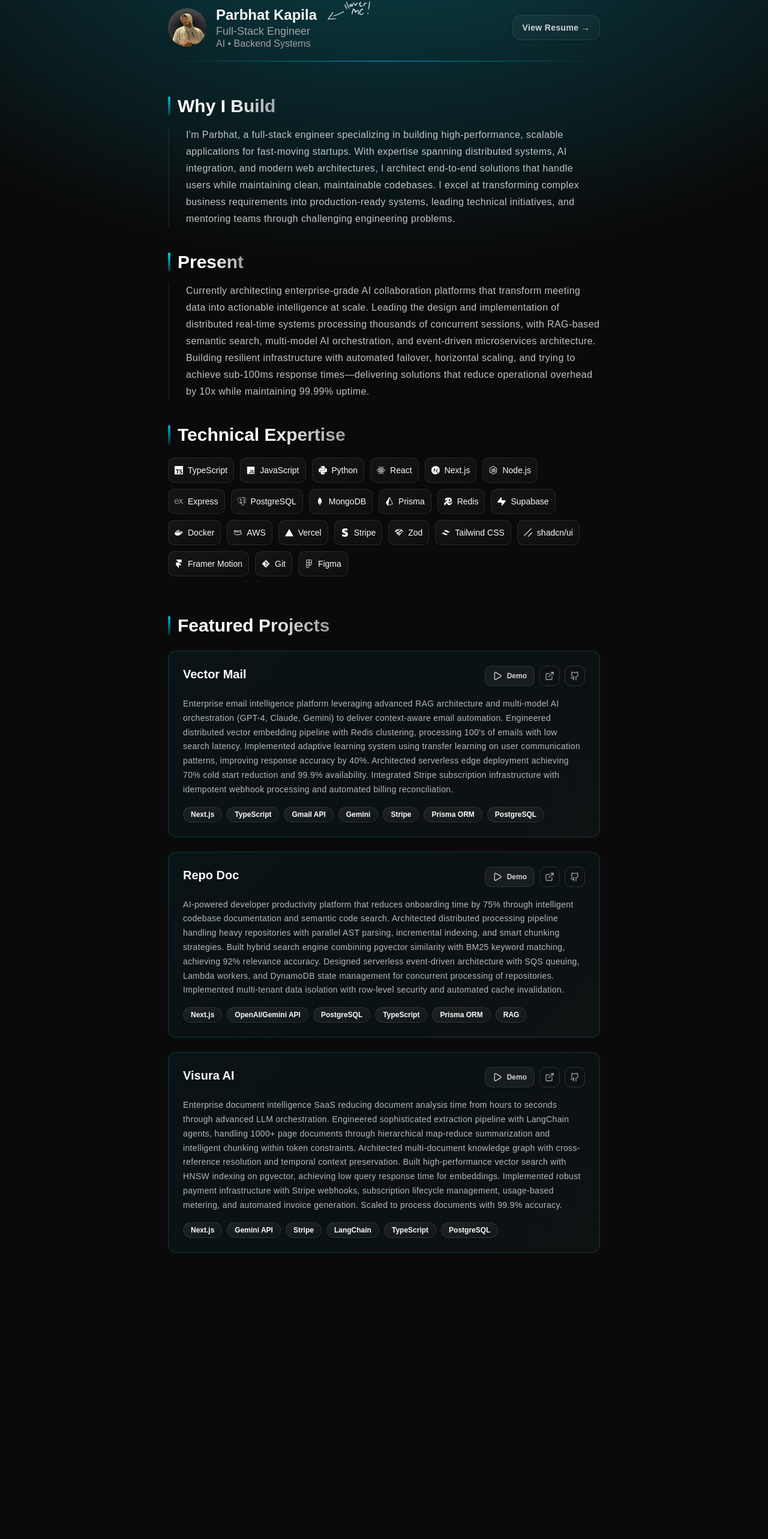
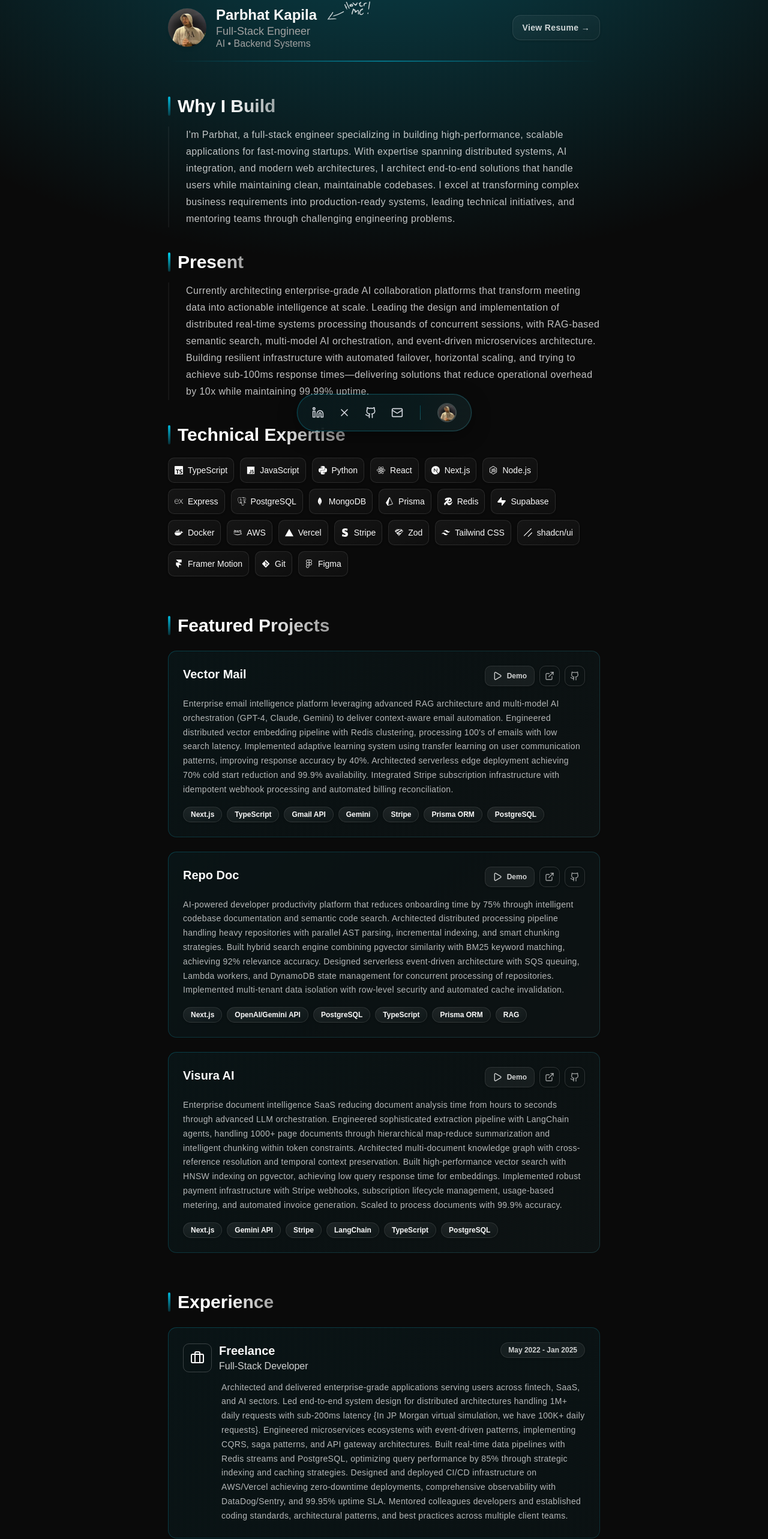
Before and after one commit to parbhatkapila4/portfolio, a Next.js app: page / in a window 1280 px wide. Shown: the part 41-2607 px from the top of the page at 60% size. Built offline with nearby package versions, Linux system fonts and the light colour scheme.

Commit message:
Final Fixes

```diff
--- a/src/components/About.tsx
+++ b/src/components/About.tsx
@@ -7,30 +7,22 @@
     <>
       <motion.section
         className="mt-14"
-        initial={{ opacity: 0, y: 20 }}
-        animate={{ opacity: 1, y: 0 }}
-        transition={{ duration: 0.6, delay: 0.8, ease: "easeOut" }}
+        initial={{ opacity: 0, y: 20, filter: "blur(10px)" }}
+        animate={{ opacity: 1, y: 0, filter: "blur(0px)" }}
+        transition={{ duration: 0.6, delay: 0.1, ease: [0.22, 1, 0.36, 1] }}
       >
-          <motion.div
-            className="flex items-center gap-3 mb-4"
-            initial={{ opacity: 0, x: -20 }}
-            animate={{ opacity: 1, x: 0 }}
-            transition={{ duration: 0.5, delay: 1.0, ease: "easeOut" }}
-          >
+          <div className="flex items-center gap-3 mb-4">
             <div className="h-8 w-1 bg-gradient-to-b from-cyan-500 to-cyan-500/20 rounded-full" />
             <h2 className="text-2xl sm:text-3xl font-bold bg-gradient-to-r from-white via-white to-white/60 bg-clip-text text-transparent">
               Why I Build
             </h2>
-          </motion.div>
-          <motion.p
+          </div>
+          <p
             className="text-sm sm:text-base text-white/75 leading-relaxed pl-7 border-l-2 border-white/5 tracking-wide"
-            initial={{ opacity: 0, y: 15 }}
-            animate={{ opacity: 1, y: 0 }}
-            transition={{ duration: 0.6, delay: 1.2, ease: "easeOut" }}
             style={{ lineHeight: '1.75' }}
           >
             {`I'm Parbhat, a full-stack engineer specializing in building high-performance, scalable applications for fast-moving startups. With expertise spanning distributed systems, AI integration, and modern web architectures, I architect end-to-end solutions that handle users while maintaining clean, maintainable codebases. I excel at transforming complex business requirements into production-ready systems, leading technical initiatives, and mentoring teams through challenging engineering problems.`}
-          </motion.p>
+          </p>
       </motion.section>
       <Present />
     </>
@@ -43,30 +35,22 @@
   return (
     <motion.section
       className="mt-10"
-      initial={{ opacity: 0, y: 20 }}
-      animate={{ opacity: 1, y: 0 }}
-      transition={{ duration: 0.6, delay: 1.4, ease: "easeOut" }}
+      initial={{ opacity: 0, y: 20, filter: "blur(10px)" }}
+      animate={{ opacity: 1, y: 0, filter: "blur(0px)" }}
+      transition={{ duration: 0.6, delay: 0.2, ease: [0.22, 1, 0.36, 1] }}
     >
-        <motion.div
-          className="flex items-center gap-3 mb-4"
-          initial={{ opacity: 0, x: -20 }}
-          animate={{ opacity: 1, x: 0 }}
-          transition={{ duration: 0.5, delay: 1.6, ease: "easeOut" }}
-        >
+        <div className="flex items-center gap-3 mb-4">
           <div className="h-8 w-1 bg-gradient-to-b from-cyan-400 to-cyan-400/20 rounded-full" />
           <h2 className="text-2xl sm:text-3xl font-bold bg-gradient-to-r from-white via-white to-white/60 bg-clip-text text-transparent">
             Present
           </h2>
-        </motion.div>
-        <motion.p
+        </div>
+        <p
           className="text-sm sm:text-base text-white/75 leading-relaxed pl-7 border-l-2 border-white/5 tracking-wide"
-          initial={{ opacity: 0, y: 15 }}
-          animate={{ opacity: 1, y: 0 }}
-          transition={{ duration: 0.6, delay: 1.8, ease: "easeOut" }}
           style={{ lineHeight: '1.75' }}
         >
           {`Currently architecting enterprise-grade AI collaboration platforms that transform meeting data into actionable intelligence at scale. Leading the design and implementation of distributed real-time systems processing thousands of concurrent sessions, with RAG-based semantic search, multi-model AI orchestration, and event-driven microservices architecture. Building resilient infrastructure with automated failover, horizontal scaling, and trying to achieve sub-100ms response times—delivering solutions that reduce operational overhead by 10x while maintaining 99.99% uptime.`}
-        </motion.p>
+        </p>
     </motion.section>
   );
 };
--- a/src/components/Experience.tsx
+++ b/src/components/Experience.tsx
@@ -16,28 +16,27 @@
   return (
     <motion.div
       className="mt-16"
-      initial={{ opacity: 0, y: 20 }}
-      animate={{ opacity: 1, y: 0 }}
-      transition={{ duration: 0.6, delay: 6.8 }}
+      initial={{ opacity: 0, y: 20, filter: "blur(10px)" }}
+      animate={{ opacity: 1, y: 0, filter: "blur(0px)" }}
+      transition={{ duration: 0.6, delay: 1.5, ease: [0.22, 1, 0.36, 1] }}
     >
-        <motion.div
-          className="flex items-center gap-3 mb-6"
-          initial={{ opacity: 0, x: -20 }}
-          animate={{ opacity: 1, x: 0 }}
-          transition={{ duration: 0.5, delay: 7.0 }}
-        >
+        <div className="flex items-center gap-3 mb-6">
           <div className="h-8 w-1 bg-gradient-to-b from-cyan-500 to-cyan-500/20 rounded-full" />
           <h1 className="text-2xl sm:text-3xl font-bold bg-gradient-to-r from-white via-white to-white/60 bg-clip-text text-transparent">
             Experience
           </h1>
-        </motion.div>
-        <motion.div className="flex flex-col gap-6">
+        </div>
+        <div className="flex flex-col gap-6">
         {ExperienceData.map((experience, index) => (
           <motion.div
             key={`parbhat-experience-${index}`}
-            initial={{ opacity: 0, y: 20 }}
-            animate={{ opacity: 1, y: 0 }}
-            transition={{ duration: 0.6, delay: 7.2 + index * 0.2 }}
+            initial={{ opacity: 0, y: 20, filter: "blur(10px)" }}
+            animate={{ opacity: 1, y: 0, filter: "blur(0px)" }}
+            transition={{
+              duration: 0.5,
+              delay: 1.55 + index * 0.1,
+              ease: [0.22, 1, 0.36, 1]
+            }}
             whileHover={{
               scale: 1.02,
               y: -5,
@@ -70,50 +69,30 @@
                       </motion.div>
                     </motion.div>
                     <div>
-                      <motion.h2
-                        className="text-lg sm:text-xl font-bold group-hover:text-cyan-400/90 transition-colors duration-300"
-                        initial={{ opacity: 0, x: 20 }}
-                        animate={{ opacity: 1, x: 0 }}
-                        transition={{ duration: 0.5, delay: 7.4 + index * 0.2 }}
-                        whileHover={{ scale: 1.05 }}
-                      >
+                      <h2 className="text-lg sm:text-xl font-bold group-hover:text-cyan-400/90 transition-colors duration-300">
                         {experience.company}
-                      </motion.h2>
-                      <motion.h3
-                        className="text-sm sm:text-base font-medium text-white/80"
-                        initial={{ opacity: 0, y: 10 }}
-                        animate={{ opacity: 1, y: 0 }}
-                        transition={{ duration: 0.4, delay: 7.6 + index * 0.2 }}
-                      >
+                      </h2>
+                      <h3 className="text-sm sm:text-base font-medium text-white/80">
                         {experience.position}
-                      </motion.h3>
+                      </h3>
                     </div>
                   </div>
-                  <motion.span
-                    className="px-2 sm:px-3 py-1 rounded-full text-xs font-semibold border border-white/10 bg-white/5 text-center text-white/80 shadow-elegant group-hover:border-cyan-400/30 group-hover:text-cyan-400 transition-all duration-300"
-                    initial={{ opacity: 0, x: 20 }}
-                    animate={{ opacity: 1, x: 0 }}
-                    transition={{ duration: 0.5, delay: 7.5 + index * 0.2 }}
-                    whileHover={{ scale: 1.05 }}
-                  >
+                  <span className="px-2 sm:px-3 py-1 rounded-full text-xs font-semibold border border-white/10 bg-white/5 text-center text-white/80 shadow-elegant group-hover:border-cyan-400/30 group-hover:text-cyan-400 transition-all duration-300">
                     {experience.date}
-                  </motion.span>
+                  </span>
                 </div>
 
-                <motion.p
+                <p
                   className="text-xs sm:text-sm leading-relaxed text-white/70 group-hover:text-white/85 pl-0 sm:pl-16 transition-colors duration-300 tracking-wide"
-                  initial={{ opacity: 0, y: 10 }}
-                  animate={{ opacity: 1, y: 0 }}
-                  transition={{ duration: 0.4, delay: 7.8 + index * 0.2 }}
                   style={{ lineHeight: '1.7' }}
                 >
                   {experience.description}
-                </motion.p>
+                </p>
               </div>
             </div>
           </motion.div>
         ))}
-        </motion.div>
+        </div>
     </motion.div>
   );
 };
--- a/src/components/Footer.tsx
+++ b/src/components/Footer.tsx
@@ -32,20 +32,17 @@
   return (
     <motion.nav
       className="fixed bottom-10 left-0 right-0 z-50 flex justify-center"
-      initial={{ opacity: 0, y: 50 }}
-      animate={{ opacity: 1, y: 0 }}
-      transition={{ duration: 0.8, delay: 8.0, ease: "easeOut" }}
+      initial={{ opacity: 0, y: 50, filter: "blur(10px)" }}
+      animate={{ opacity: 1, y: 0, filter: "blur(0px)" }}
+      transition={{ duration: 0.6, delay: 1.7, ease: [0.22, 1, 0.36, 1] }}
     >
-      <motion.div
+      <div
         className="relative flex items-center backdrop-blur-md rounded-full px-4 sm:px-6 py-2.5 sm:py-3.5 overflow-hidden"
         style={{
           background: "linear-gradient(rgba(10, 10, 10, 0.9), rgba(10, 10, 10, 0.9)) padding-box, linear-gradient(135deg, rgba(6, 182, 212, 0.4), rgba(34, 211, 238, 0.3), rgba(103, 232, 249, 0.3)) border-box",
           border: "1px solid transparent",
           boxShadow: "0 8px 32px rgba(0, 0, 0, 0.4), 0 0 0 1px rgba(6, 182, 212, 0.1)",
         }}
-        initial={{ scale: 0.8 }}
-        animate={{ scale: 1 }}
-        transition={{ duration: 0.5, delay: 8.2, ease: "easeOut" }}
       >
         <div className="absolute inset-0 bg-gradient-to-r from-cyan-500/5 via-cyan-400/5 to-cyan-300/5" />
         <div className="relative z-10 flex items-center gap-4 sm:gap-6">
@@ -56,9 +53,6 @@
               target="_blank"
               rel="noopener noreferrer"
               className="relative text-gray-300 cursor-pointer transition-all duration-300 group/social"
-              initial={{ opacity: 0, y: 20 }}
-              animate={{ opacity: 1, y: 0 }}
-              transition={{ duration: 0.5, delay: 8.4 + index * 0.1 }}
               whileHover={{ scale: 1.2, y: -3 }}
               whileTap={{ scale: 0.95 }}
             >
@@ -66,17 +60,9 @@
               <social.icon className="relative z-10 w-4 h-4 sm:w-5 sm:h-5 group-hover/social:text-cyan-400 transition-colors duration-300" />
             </motion.a>
           ))}
-          <motion.div
-            className="bg-gradient-to-b from-cyan-500/30 to-cyan-300/30 w-px h-6 mx-1"
-            initial={{ opacity: 0, scaleY: 0 }}
-            animate={{ opacity: 1, scaleY: 1 }}
-            transition={{ duration: 0.3, delay: 8.8 }}
-          ></motion.div>
+          <div className="bg-gradient-to-b from-cyan-500/30 to-cyan-300/30 w-px h-6 mx-1"></div>
           <motion.div
             className="relative group/profile"
-            initial={{ opacity: 0, scale: 0 }}
-            animate={{ opacity: 1, scale: 1 }}
-            transition={{ duration: 0.5, delay: 9.0 }}
             whileHover={{ scale: 1.15, rotate: 5 }}
             whileTap={{ scale: 0.95 }}
           >
@@ -92,7 +78,7 @@
             </Link>
           </motion.div>
         </div>
-      </motion.div>
+      </div>
     </motion.nav>
   );
 };
--- a/src/components/Skills.tsx
+++ b/src/components/Skills.tsx
@@ -53,37 +53,27 @@
   return (
     <motion.section
       className="mt-10"
-      initial={{ opacity: 0, y: 20 }}
-      animate={{ opacity: 1, y: 0 }}
-      transition={{ duration: 0.6, delay: 2.0, ease: "easeOut" }}
+      initial={{ opacity: 0, y: 20, filter: "blur(10px)" }}
+      animate={{ opacity: 1, y: 0, filter: "blur(0px)" }}
+      transition={{ duration: 0.6, delay: 0.3, ease: [0.22, 1, 0.36, 1] }}
     >
-        <motion.div
-          className="flex items-center gap-3 mb-5"
-          initial={{ opacity: 0, x: -20 }}
-          animate={{ opacity: 1, x: 0 }}
-          transition={{ duration: 0.5, delay: 2.2, ease: "easeOut" }}
-        >
+        <div className="flex items-center gap-3 mb-5">
           <div className="h-8 w-1 bg-gradient-to-b from-cyan-500 to-cyan-500/20 rounded-full" />
           <h1 className="text-2xl sm:text-3xl font-bold bg-gradient-to-r from-white via-white to-white/60 bg-clip-text text-transparent">
             Technical Expertise
           </h1>
-        </motion.div>
-        <motion.div
-          className="flex flex-wrap gap-2 sm:gap-2.5"
-          initial={{ opacity: 0, y: 15 }}
-          animate={{ opacity: 1, y: 0 }}
-          transition={{ duration: 0.6, delay: 2.4, ease: "easeOut" }}
-        >
+        </div>
+        <div className="flex flex-wrap gap-2 sm:gap-2.5">
         {skills.map((skill, index) => (
           <motion.div
             key={`Parbhat-tech-stack-${index}`}
             className="relative flex items-center gap-2 border border-white/10 rounded-lg p-2 sm:p-2.5 cursor-pointer bg-gradient-to-br from-white/5 to-white/[0.02] backdrop-blur-sm transition-all text-xs sm:text-sm font-medium overflow-hidden group shadow-elegant hover:shadow-elegant-lg"
-            initial={{ opacity: 0, y: 20, scale: 0.8 }}
-            animate={{ opacity: 1, y: 0, scale: 1 }}
+            initial={{ opacity: 0, y: 20, scale: 0.9, filter: "blur(8px)" }}
+            animate={{ opacity: 1, y: 0, scale: 1, filter: "blur(0px)" }}
             transition={{
-              duration: 0.5,
-              delay: 2.6 + index * 0.05,
-              ease: "easeOut",
+              duration: 0.4,
+              delay: 0.35 + index * 0.03,
+              ease: [0.22, 1, 0.36, 1],
             }}
             whileHover={{
               scale: 1.05,
@@ -107,7 +97,7 @@
             </span>
           </motion.div>
         ))}
-        </motion.div>
+        </div>
     </motion.section>
   );
 };
```
Also changed, not shown: src/components/Header.tsx (+3 -4 lines), src/components/Projects.tsx (+22 -20 lines).
